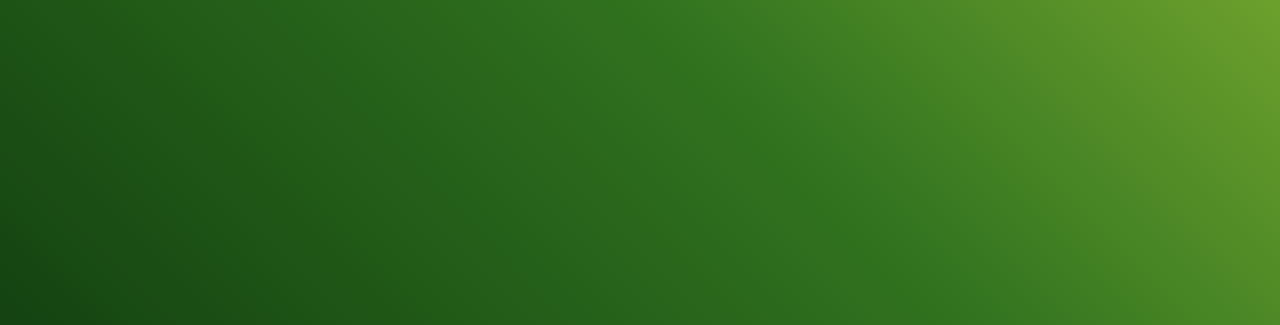
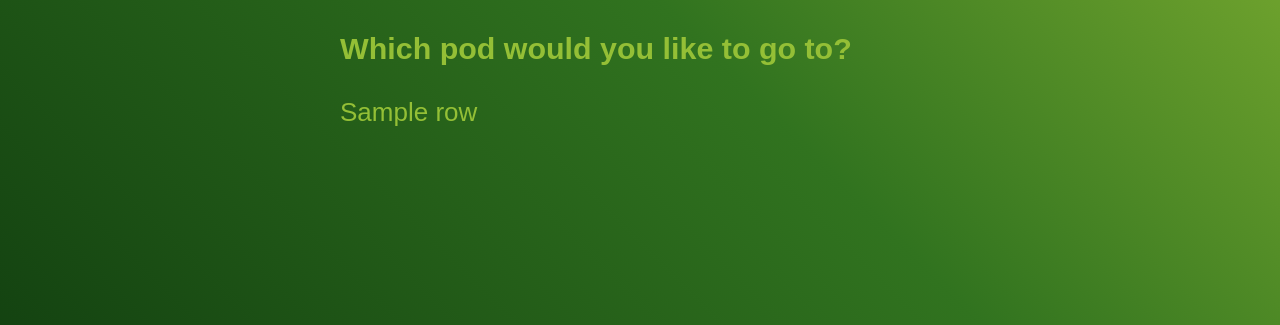
Before and after one commit to ThinkerDreamer/FocusPods, a Flask app: template server/templates/loggedin.html in a window 1280 px wide. Shown: the part 417-742 px from the top of the page. Run offline with Flask 2, Linux system fonts and the light colour scheme; the template is opened without the code that fills it: most values are stand-ins (such as "Sample title", 1, 10 or a date in 2020); some libraries are stand-ins or nearby versions; some web fonts are replaced.

Commit message:
add pod listing

```diff
--- a/server/templates/loggedin.html
+++ b/server/templates/loggedin.html
@@ -3,5 +3,9 @@
 {% block content %}
 <div class="main-content">
     <h2>Hello, {{ user }}! You are now logged in!</h2>
+    <h3>Which pod would you like to go to?</h3>
+    {% for row in pods %}
+    <p>{{ row.name }}</h1>
+        {% endfor %}
 </div>
 {% endblock %}
```
